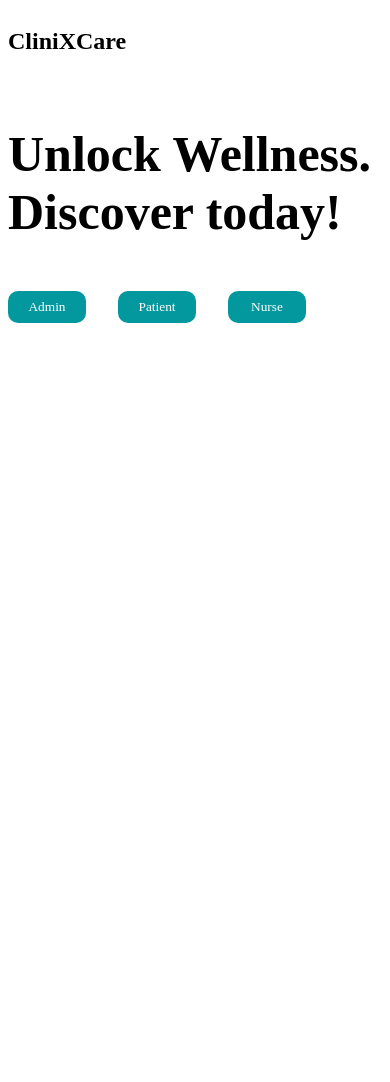
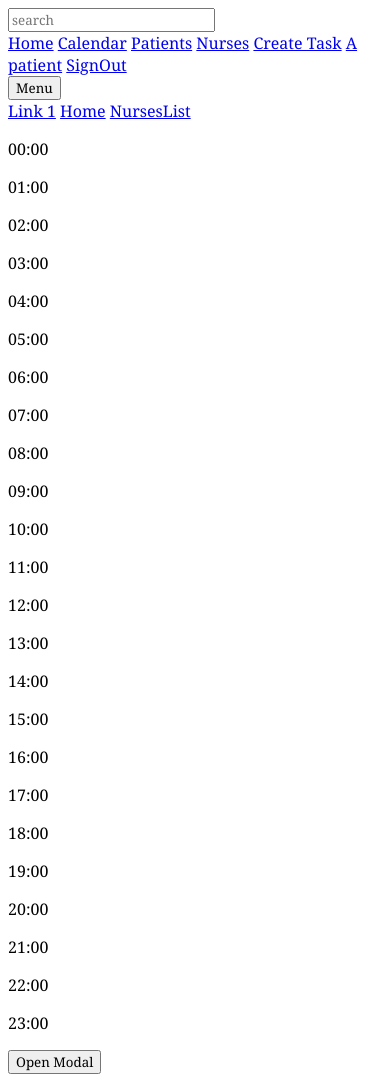
Before and after one commit to eawariyah/Group_work, a PHP site: page /landingPage.html in a window 390 px wide. Before the commit the page ends 323 px from the top, so only its background shows below. Run offline with PHP 8.4, Linux system fonts and the light colour scheme.

Commit message:
yugihkjl

```diff
--- a/clinix/landingPage.css
+++ b/clinix/landingPage.css
@@ -1,70 +1,174 @@
-html, body{
-    width: 100%;
-    overflow-x: hidden;
-}
-*{
-    box-sizing: border-box;
-    font-family: 'Times New Roman', Times, serif
-}
-body{
-    display: flex;
-    flex-direction: row;
-}
-main{
-    display: flex;
-    flex-direction: column;
-    background-color: white;
-    padding-left: 2em;
-    width: 50%;
-}
-.buttonArray{
-    display: flex;
-    flex-direction: row;
-    gap: 2em;
-}
-button{
-    background-color: #03989E;
-    border-radius: 10px;
-    border: none;
-    width: 20%;
-    color: white;
-    padding: 8px;
-
-}
-h3{
-    color:#03989E;
-    padding-bottom: 1em;
-}
-main > p{
-    padding-bottom: 2em;
-    font-weight: bold;
-    font-size: 50px;
+body {
+    background-color: #fff;
 }
 
-.banner{
-    width: 50%;
+/* .container .banner_name, .container .quick_bio1, .container .quick_bio2, .container .login_placeholder {
+    position: absolute;
+    left: 7%;
+    font-size: 3em;
+    font-family: sans-serif;
+    align-items: center;
+} */
+.container .login_placeholder{
+    position: absolute;
+    left: 7%;
+    font-size: 3em;
+    font-family: sans-serif;
+    align-items: center;
+    top: 53%;
+    font-size: 2.5em;
+}
+.container .banner_name {
+    position: absolute;
+    left: 7%;
+    font-size: 3em;
+    font-family: sans-serif;
+    align-items: center;
+    top: 20%;
+    font-size: 5em;
 }
 
-.banner > img{
-    width: 100%;
+.container .quick_bio1 {
+    position: absolute;
+    left: 7%;
+    font-size: 3em;
+    font-family: sans-serif;
+    align-items: center;
+    top: 40%;
 }
-@media only screen and (max-width: 800px){
-    body{
-        width: 100%;
-        flex-direction: column;
-        padding-left: 0em;
+
+.container .quick_bio2 {
+    position: absolute;
+    left: 7%;
+    font-size: 3em;
+    font-family: sans-serif;
+    align-items: center;
+    top: 30%;
+}
+
+.container.photo .img, img {
+    position: relative;
+    left: 50px;
+    width: 40%;
+    height: 99%;
+    z-index: 5;
+}
+
+.container.photo {
+    position: relative;
+    left: 50px;
+    width: 40%;
+    height: 99%;
+    z-index: 5;
+}
+
+.container.logo, img {
+    position: absolute;
+    height: 98%;
+}
+
+.container.logo {
+    left: 0%;
+    width: 50%;
+    max-width: 150%;
+}
+
+img {
+    left: 60%;
+    width: 40%;
+}
+
+.admin_placement, .doctor_placement, .nurse_placement {
+    position: absolute;
+    top: 70%;
+    appearance: button;
+    background-color: #000;
+    border: 1px solid #000;
+    border-radius: 4px;
+    box-shadow: #fff 4px 4px 0 0, #000 4px 4px 0 1px;
+    color: #fff;
+    cursor: pointer;
+    display: inline-block;
+    font-family: ITCAvantGardeStd-Bk, Arial, sans-serif;
+    font-size: 14px;
+    font-weight: 400;
+    padding: 12px 40px;
+    text-align: center;
+    user-select: none;
+    vertical-align: middle;
+}
+
+.admin_placement {
+    left: 7%;
+}
+
+.doctor_placement {
+    left: 21%;
+}
+
+.nurse_placement {
+    left: 35%;
+}
+
+.admin_placement:focus, .admin_placement:hover, .admin_placement:active,
+.doctor_placement:focus, .doctor_placement:hover, .doctor_placement:active,
+.nurse_placement:focus, .nurse_placement:hover, .nurse_placement:active {
+    text-decoration: none;
+}
+
+.admin_placement:active, .doctor_placement:active, .nurse_placement:active {
+    box-shadow: rgba(0, 0, 0, .125) 0 3px 5px inset;
+    outline: 0;
+}
+
+.admin_placement:not([disabled]):active, .doctor_placement:not([disabled]):active, .nurse_placement:not([disabled]):active {
+    box-shadow: #fff 2px 2px 0 0, #000 2px 2px 0 1px;
+    transform: translate(2px, 2px);
+}
+
+@media (max-width: 950px) {
+    .admin_placement{
+        left: 2%;
+        padding: 12px 30px;
     }
-    main{
-        width: 100%;
-        padding-left: 0em;
+
+    .doctor_placement{
+
+        left: 36.5%;
+        padding: 12px 30px;
     }
-    .banner{
-        visibility: hidden;
-        width: 0px;
-        height:0px;
+    .nurse_placement{
+        left: 73%;
+        padding: 12px 30px;
     }
-    main >p{
-        padding-bottom: 0em;
-        word-wrap: break-word;
+
+    .container .banner_name{
+        position: absolute;
+        top: 8%;
+        left: 8%;
+        font-size: 4em;
+    }
+
+    .container .quick_bio1{
+        position: absolute;
+        top: 15%;
+        left: 0%;
+        font-size: 3em;
+    }
+
+    .container .quick_bio2{
+        left: 0%;
+        font-size: 3em;
+    }
+
+    .container .login_placeholder{
+        position: absolute;
+        top: 50%;
+        left: 0%;
+        font-size: 3em;
+    }
+
+    photo .img, img {
+        display: none;
     }
 }
--- a/clinix/landingPage.html
+++ b/clinix/landingPage.html
@@ -5,30 +5,281 @@
   <meta name="viewport" content="width=device-width">
   <title>replit</title>
   <link href="landingPage.css" rel="stylesheet" type="text/css" />
+  <style>
+    * {
+      box-sizing: border-box;
+      font-family: Cambria, Cochin, Georgia, Times, 'Times New Roman', serif;
+    }
+
+    #saveChanges {
+      background-color: #343D44;
+      border: none;
+      color: white;
+      padding: 15px 32px;
+      text-align: center;
+      text-decoration: none;
+      display: inline-block;
+      font-size: 16px;
+    }
+
+    /* The Modal (background) */
+    .modal {
+      display: none;
+      /* Hidden by default */
+      position: fixed;
+      /* Stay in place */
+      z-index: 1;
+      /* Sit on top */
+      left: 0;
+      top: 0;
+      width: 100%;
+      /* Full width */
+      height: 100%;
+      /* Full height */
+      overflow: auto;
+      /* Enable scroll if needed */
+      background-color: rgba(0, 0, 0, 0.4);
+      /* Black w/ opacity */
+    }
+
+    /* Modal Content/Box */
+    .modal-content {
+      background-color: #fefefe;
+      margin: 15% auto;
+      /* 15% from the top and centered */
+      padding: 20px;
+      border: 1px solid #888;
+      width: 80%;
+      /* Could be more or less, depending on screen size */
+    }
+
+    /* The Close Button */
+    .close {
+      color: #aaa;
+      float: right;
+      font-size: 28px;
+      font-weight: bold;
+    }
+
+    .close:hover,
+    .close:focus {
+      color: black;
+      text-decoration: none;
+      cursor: pointer;
+    }
+
+    /* Modal Header */
+    .modal-header {
+      padding: 2px 16px;
+      background-color: #03989E;
+      color: white;
+    }
+
+    /* Modal Body */
+    .modal-body {
+      padding: 2px 16px;
+
+    }
+
+    /* Modal Footer */
+    .modal-footer {
+      padding: 2px 16px;
+      background-color: #03989E;
+      color: white;
+    }
+
+    /* Modal Content */
+    .modal-content {
+      position: relative;
+      background-color: #fefefe;
+      margin: auto;
+      padding: 0;
+      border: 1px solid #888;
+      width: 80%;
+      box-shadow: 0 4px 8px 0 rgba(0, 0, 0, 0.2), 0 6px 20px 0 rgba(0, 0, 0, 0.19);
+      animation-name: animatetop;
+      animation-duration: 0.4s;
+      color: #343D44;
+    }
+
+    /* Add Animation */
+    @keyframes animatetop {
+      from {
+        top: -300px;
+        opacity: 0
+      }
+
+      to {
+        top: 0;
+        opacity: 1
+      }
+    }
+  </style>
 </head>
 
 <body>
+  <input type='text' name='search' placeholder="search" class='searchBar'>
   <main>
-    <h2>
-      CliniXCare
-    </h2>
-    <p>
-      Unlock Wellness.<br>
-      Discover today!
-    </p>
-    <div class='buttonArray'>
-      <button>
-        Admin
-      </button>
-      <button>
-        Patient
-      </button>
-      <button>
-        Nurse
-      </button>
+    <div class='navBar'>
+      <img>
+      <a class='button' href='doctorsHome.html'>Home</a>
+      <a class='button' href='calendar.html'>Calendar</a>
+      <a class='button' href='patientsList.html'>Patients</a>
+      <a class='button' href='nursesList.html'>Nurses</a>
+      <a class='button' href='createTask.html'>Create Task</a>
+      <a class='button' href='patient.html'>A patient</a>
+      <a class='button' href='modal.html'>SignOut</a>
+    </div>
+
+    <div class='navBar2'>
+      <button onclick="myFunction()" class="dropbtn">Menu</button>
+      <div id="myDropdown" class="dropdown-content">
+        <a href="createAppointment.html">Link 1</a>
+        <a href="#">Home</a>
+        <a href="nursesList.html">NursesList</a>
+      </div>
+    </div>
+
+    <div class='taskTemplate'>
+      <div class='timeBar'>
+        <p>00:00</p>
+        <p>01:00</p>
+        <p>02:00</p>
+        <p>03:00</p>
+        <p>04:00</p>
+        <p>05:00</p>
+        <p>06:00</p>
+        <p>07:00</p>
+        <p>08:00</p>
+        <p>09:00</p>
+        <p>10:00</p>
+        <p>11:00</p>
+        <p>12:00</p>
+        <p>13:00</p>
+        <p>14:00</p>
+        <p>15:00</p>
+        <p>16:00</p>
+        <p>17:00</p>
+        <p>18:00</p>
+        <p>19:00</p>
+        <p>20:00</p>
+        <p>21:00</p>
+        <p>22:00</p>
+        <p>23:00</p>
+      </div>
+      <div class='dailyScheduler'>
+        <div class='hours' id='00:00' onclick="load_task('00:30', '00:40', 10, 'a townhall', 'bulaba' )">
+        </div>
+        <div class='hours' id='01:00'>
+        </div>
+        <div class='hours' id='02:00'></div>
+        <div class='hours' id='03:00'></div>
+        <div class='hours' id='04:00'></div>
+        <div class='hours' id='05:00'></div>
+        <div class='hours' id='06:00'></div>
+        <div class='hours' id='07:00'></div>
+        <div class='hours' id='08:00'></div>
+        <div class='hours' id='09:00'></div>
+        <div class='hours' id='10:00'></div>
+        <div class='hours' id='11:00'></div>
+        <div class='hours' id='12:00'></div>
+        <div class='hours' id='13:00'></div>
+        <div class='hours' id='14:00'></div>
+        <div class='hours' id='15:00'></div>
+        <div class='hours' id='16:00'></div>
+        <div class='hours' id='17:00'></div>
+        <div class='hours' id='18:00'></div>
+        <div class='hours' id='19:00'></div>
+        <div class='hours' id='20:00'></div>
+        <div class='hours' id='21:00'></div>
+        <div class='hours' id='22:00'></div>
+        <div class='hours' id='23:00'></div>
+        <div class='hours' id='24:00'></div>
+      </div>
     </div>
   </main>
-  <div class='banner'>
-    <img src="assets/bckg.jpg">
-  </div>
+  <div>
+    <!-- Trigger/Open The Modal -->
+    <button id="myBtn">Open Modal</button>
+    <!-- The Modal -->
+    <div id="myModal" class="modal">
+
+      <!-- Modal content -->
+      <div class="modal-content">
+        <div class="modal-header">
+          <span class="close">&times;</span>
+          <h2>Task Details</h2>
+        </div>
+
+
+
+        <div class="modal-body">
+          <p id='taskAssignee'>Assignee</p>
+          <p id='taskDate'>Date</p>
+          <p id='taskStartTime'>StartTime</p>
+          <p id='taskEndTime'>EndTime</p>
+          <p id='taskDescription'>Task Descritpion</p>
+          <h5>Mark As Done <label class="container">
+              <form>
+                <input type="checkbox" checked="checked" id='markAsDone' name='markAsDone'>
+                <span class="checkmark"></span>
+            </label></h5>
+        </div>
+
+
+        <div class="modal-footer">
+          <button id='saveChanges' name='saveChanges'>Save Changes</button>
+        </div>
+      </div>
+
+      <script src="script.js"></script>
+      <script>
+        //Function for NavBar
+        function myFunction() {
+          document.getElementById("myDropdown").classList.toggle("show");
+        }
+        // Get the modal
+        var modal = document.getElementById("myModal");
+
+        // Get the button that opens the modal
+        var btn = document.getElementById("myBtn");
+
+        // Get the <span> element that closes the modal
+        var span = document.getElementsByClassName("close")[0];
+
+        // When the user clicks on the button, open the modal
+        btn.onclick = function () {
+          modal.style.display = "block";
+        }
+
+        // When the user clicks on <span> (x), close the modal
+        span.onclick = function () {
+          modal.style.display = "none";
+        }
+
+        // When the user clicks anywhere outside of the modal, close it
+        window.onclick = function (event) {
+          if (event.target == modal) {
+            modal.style.display = "none";
+          }
+        }
+      </script>
+
+
+
+      <script>
+        //Function to check if Task has been checked
+        function checkDisplay() {
+          const checkButtons = document.querySelectorAll('input[name="markAsDone"]');
+
+          for (const checkButton of checkButtons) {
+            if (checkButton.checked) {
+              //mark as completed in database
+              break;
+            }
+          }
+        }
+      </script>
 </body>
+
+</html>
```
